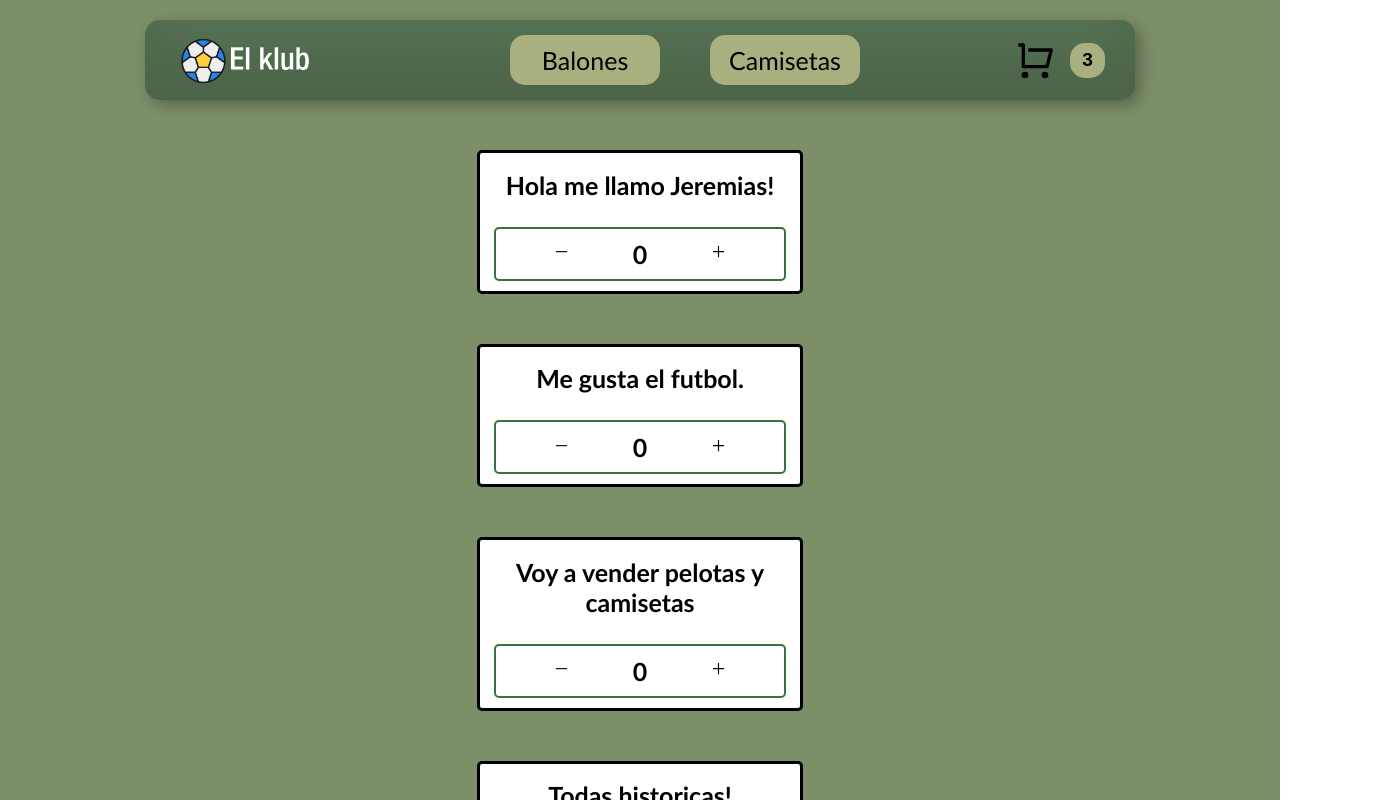
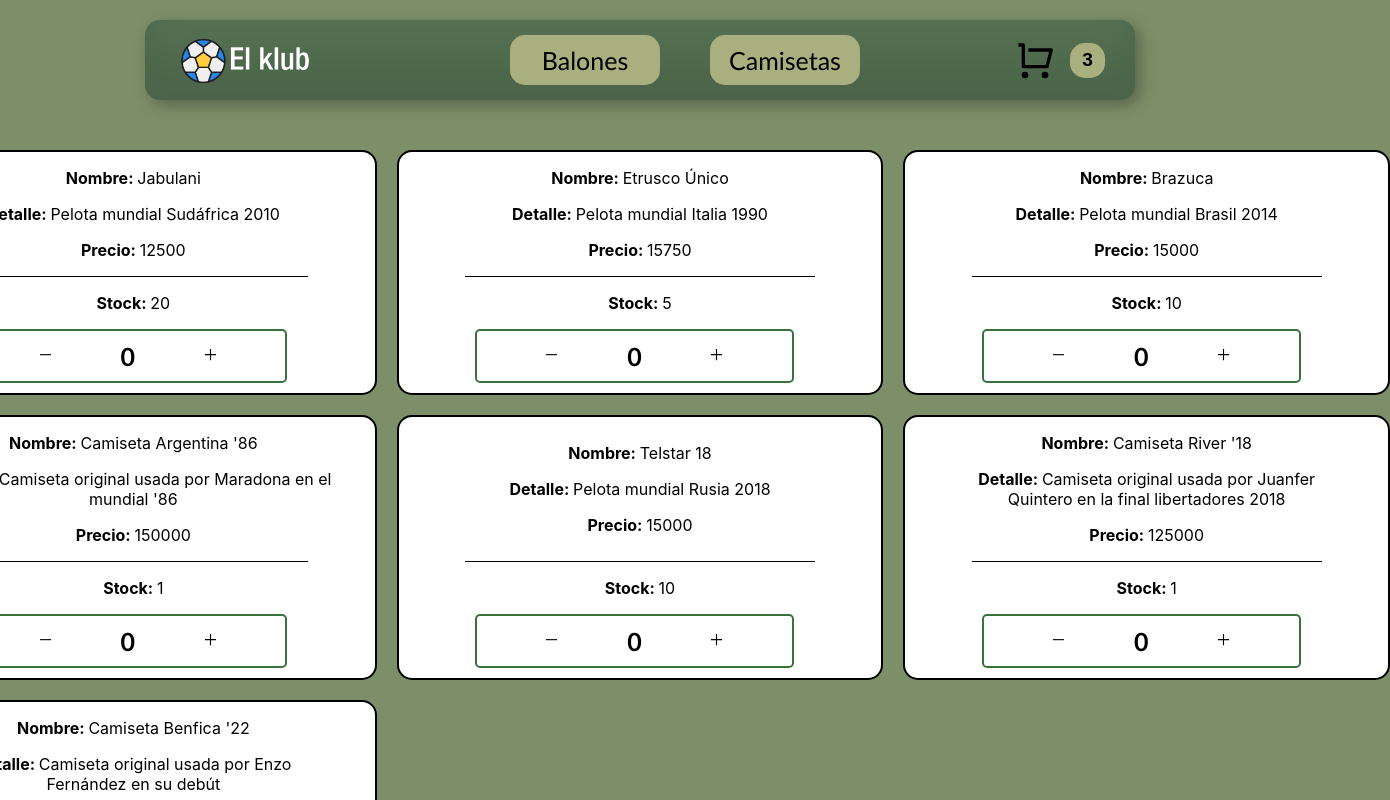
Before and after one commit to sappiajeremias/ReactJS, a React (Create React App) app in the folder my-app/: page / in a window 1280 px wide. Shown: the top 800 px of the page, 1390 px wide, since content can reach past the window. Built offline with nearby package versions, Linux system fonts and the light colour scheme.

Commit message:
Contador de stock y detalles items

```diff
--- a/my-app/src/App.css
+++ b/my-app/src/App.css
@@ -31,9 +31,3 @@
     transform: rotate(360deg);
   }
 }
-
-.containerGreeting{
-  display: flex;
-  flex-direction: column;
-  align-items: center;
-}
--- a/my-app/src/App.js
+++ b/my-app/src/App.js
@@ -9,12 +9,10 @@ function App() {
     <div className="App">
       <header className="App-header">
         <NavBar/>
-        <div className="containerGreeting">
+        <div >
 
-          <ItemListContainer greeting='Hola me llamo Jeremias!' stock={5}/>
-          <ItemListContainer greeting='Me gusta el futbol.'/>
-          <ItemListContainer greeting='Voy a vender pelotas y camisetas'/>
-          <ItemListContainer greeting='Todas historicas!'/>
+          <ItemListContainer />
+
         </div>
 
         </header>
--- a/my-app/src/components/cartWidget/CartWidget.js
+++ b/my-app/src/components/cartWidget/CartWidget.js
@@ -1,6 +1,7 @@
 import './cartWidget.css';
 import {RiShoppingCartLine} from 'react-icons/ri';
 import Button from '../button/Button';
+
 
 const CartWidget = () =>{
     return(
--- /dev/null
+++ b/my-app/src/components/item/Item.js
@@ -0,0 +1,13 @@
+import "./item.css";
+
+const Item = ({ item }) => {
+  return (
+    <div className="containerItem">
+      <p className="textoItem"><b>Nombre: </b>{item.name}</p>
+      <p className="textoItem"><b>Detalle: </b>{item.detail}</p>
+      <p className="textoItem"><b>Precio: </b>{item.price}</p>
+    </div>
+  );
+};
+
+export default Item;
--- /dev/null
+++ b/my-app/src/components/item/item.css
@@ -0,0 +1,5 @@
+.containerItem{
+    display: block;
+    text-align:center;
+    width: 400px;
+}
--- a/my-app/src/components/itemCount/ItemCount.js
+++ b/my-app/src/components/itemCount/ItemCount.js
@@ -1,32 +1,52 @@
-import './itemCount.css';
+import "./itemCount.css";
 
-import { useState, useEffect } from 'react';
-import { GrSubtract, GrAdd } from 'react-icons/gr';
+import { useState, useEffect } from "react";
+import { GrSubtract, GrAdd } from "react-icons/gr";
 
-const ItemCount = ({stock}) => {
-
+const ItemCount = ({ itemStock }) => {
+  const [stock, setStock] = useState(itemStock);
   const [add, setAdd] = useState(0);
 
   const buttonSumar = () => {
     setAdd(add + 1);
+    setStock(stock - 1);
   };
   const buttonRestar = () => {
     setAdd(add - 1);
+    setStock(stock + 1);
   };
 
   useEffect(() => {
-    console.log('Se creo el ítem');
+    console.log("Se creó el ítem");
   }, []);
 
+  useEffect(() => {
+    console.log("Se modificó el ítem");
+  }, [add]);
+
   return (
-    <div className='containerCantidad'>
-      <button disabled={add<=0} className="botonRestar" onClick={buttonRestar}>
-        <GrSubtract className='icono'/>
-      </button>
-      <h1>{add}</h1>
-      <button disabled={add>=stock} className="botonSumar" onClick={buttonSumar}>
-        <GrAdd className='icono'/>
-      </button>
+    <div className="contenedorContador">
+      <p>
+        <b>Stock: </b>
+        {stock}
+      </p>
+      <div className="containerCantidad">
+        <button
+          disabled={add <= 0}
+          className="botonRestar"
+          onClick={buttonRestar}
+        >
+          <GrSubtract className="icono" />
+        </button>
+        <h1>{add}</h1>
+        <button
+          disabled={add >= itemStock}
+          className="botonSumar"
+          onClick={buttonSumar}
+        >
+          <GrAdd className="icono" />
+        </button>
+      </div>
     </div>
   );
 };
--- a/my-app/src/components/itemCount/itemCount.css
+++ b/my-app/src/components/itemCount/itemCount.css
@@ -1,7 +1,7 @@
 .containerCantidad {
   display: flex;
   margin: 10px;
-  justify-content: space-evenly;
+  justify-content: space-between;
   height: 50px;
   width: 90%;
   flex-direction: row;
@@ -10,8 +10,10 @@
   border: 2px solid #39723D;
   border-radius: 5px;
 }
-.containerCantidad * {
-  margin: 5px;
+
+.contenedorContador{
+  width: 350px;
+  border-top: 1px solid black;
 }
 
 .botonRestar:disabled,
@@ -22,6 +24,7 @@
 }
 
 .botonRestar, .botonSumar {
+  height:30px;
   width: 150px;
   background-color: white;
   border-radius: 5px;
--- /dev/null
+++ b/my-app/src/components/itemList/ItemList.js
@@ -0,0 +1,18 @@
+import Item from "../item/Item";
+import ItemCount from "../itemCount/ItemCount";
+import './itemList.css';
+
+const ItemList = ({items}) => {
+    return (
+        <div  className='contenedor'>
+            {items.map((item)=>
+            <div className="contenedorItem">
+                    <Item item={item} key={item.id}/>
+                    <ItemCount itemStock={item.stock}/>
+
+            </div>)}
+        </div>
+        )
+}
+
+export default ItemList;
--- /dev/null
+++ b/my-app/src/components/itemList/itemList.css
@@ -0,0 +1,18 @@
+.contenedor{
+    display: grid;
+  grid-template-columns: repeat(3, 1fr);
+  grid-gap: 20px;
+  width: 1500px;
+}
+
+.contenedorItem
+{
+    display: flex;
+    align-items: flex-end;
+    background-color: white;
+    border: 2px solid black;
+    border-radius: 15px;
+    flex-direction: row;
+    flex-wrap: wrap;
+    justify-content: center;
+}
--- a/my-app/src/components/itemListContainer/ItemListContainer.js
+++ b/my-app/src/components/itemListContainer/ItemListContainer.js
@@ -1,11 +1,69 @@
 import './itemList.css';
-import ItemCount from '../itemCount/ItemCount';
 
-const ItemListContainer = ({greeting, stock = 10}) =>{
+import ItemList from '../itemList/ItemList';
+const items = [
+    {
+        id: 1,
+        name: 'Jabulani',
+        detail: 'Pelota mundial Sudáfrica 2010',
+        price: 12500,
+        stock: 20,
+        type: 'pelota'
+    },
+    {
+        id: 2,
+        name: 'Etrusco Único',
+        detail: 'Pelota mundial Italia 1990',
+        price: 15750,
+        stock: 5,
+        type: 'pelota'
+    },
+    {
+        id: 3,
+        name: 'Brazuca',
+        detail: 'Pelota mundial Brasil 2014',
+        price: 15000,
+        stock: 10,
+        type: 'pelota'
+    },
+    {
+        id: 4,
+        name: "Camiseta Argentina '86",
+        detail: "Camiseta original usada por Maradona en el mundial '86",
+        price: 150000,
+        stock: 1,
+        type: 'camiseta'
+    },
+    {
+        id: 5,
+        name: 'Telstar 18',
+        detail: 'Pelota mundial Rusia 2018',
+        price: 15000,
+        stock: 10,
+        type: 'pelota'
+    },
+    {
+        id: 6,
+        name: "Camiseta River '18",
+        detail: 'Camiseta original usada por Juanfer Quintero en la final libertadores 2018',
+        price: 125000,
+        stock: 1,
+        type: 'camiseta'
+    },
+    {
+        id: 7,
+        name: "Camiseta Benfica '22",
+        detail: 'Camiseta original usada por Enzo Fernández en su debút',
+        price: 100000,
+        stock: 1,
+        type: 'camiseta'
+    },
+]
+
+const ItemListContainer = () =>{
     return(
         <div className='borderItem'>
-            <h1>{greeting}</h1>
-            <ItemCount stock={stock}/>
+            <ItemList items={items}/>
         </div>
         )
 }
--- a/my-app/src/components/itemListContainer/itemList.css
+++ b/my-app/src/components/itemListContainer/itemList.css
@@ -1,12 +1,12 @@
 .borderItem{
-    border: 3px solid black;
-    border-radius: 5px;
+
+    border-radius: 10px;
     display: flex;
     text-align: center;
     align-items: center;
-    width: 25%;
+
     margin-top: 50px;
-    background-color: white;
+    margin-bottom: 50px;
     align-content: center;
     justify-content: center;
     flex-direction: column;
--- a/my-app/src/index.css
+++ b/my-app/src/index.css
@@ -3,8 +3,11 @@ body {
   font-family: -apple-system, BlinkMacSystemFont, 'Segoe UI', 'Roboto', 'Oxygen',
     'Ubuntu', 'Cantarell', 'Fira Sans', 'Droid Sans', 'Helvetica Neue',
     sans-serif;
+
   -webkit-font-smoothing: antialiased;
   -moz-osx-font-smoothing: grayscale;
+background-color: #7D8F69;
+
 }
 
 code {
```
